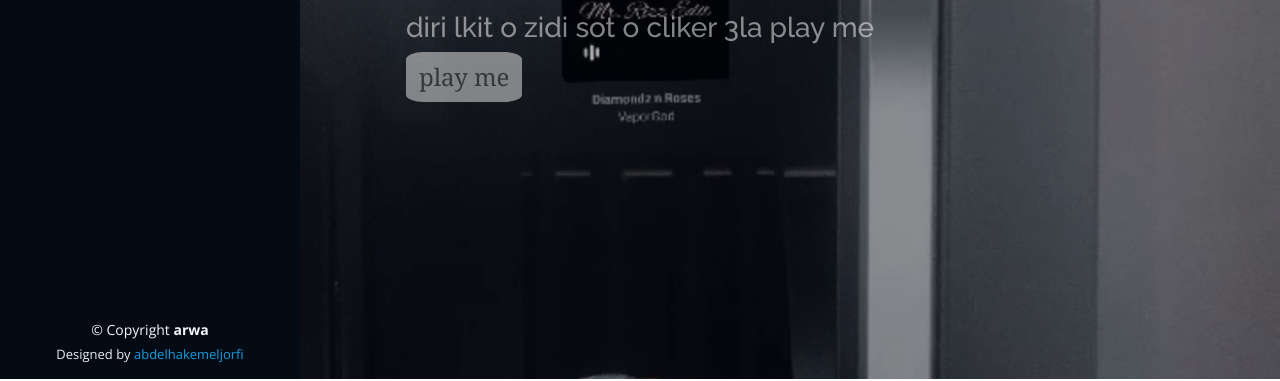
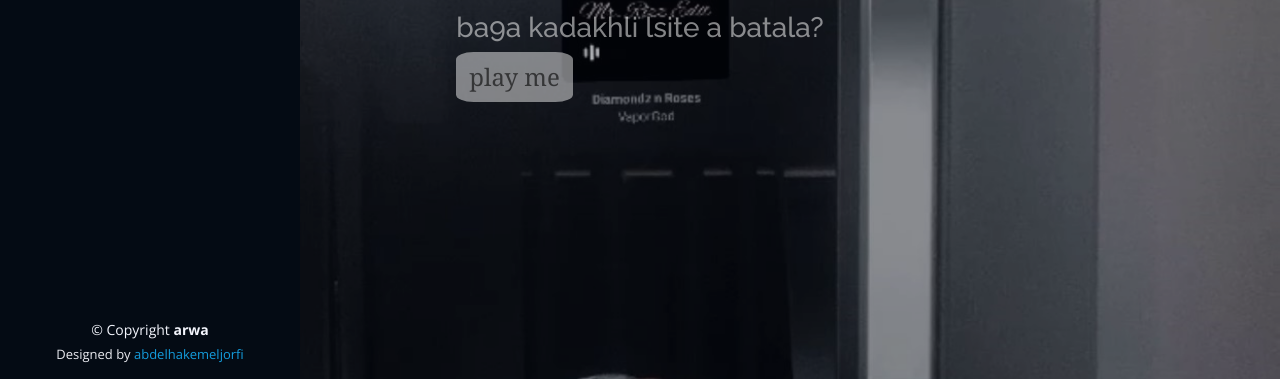
Before and after one commit to hakeeeem01/Batala, a plain HTML site: page index.html in a window 1280 px wide. Shown: the part 421-802 px from the top of the page. Drawn offline with nearby package versions, Linux system fonts and the light colour scheme; a script that the page names is missing; a web font is replaced by a local one.

Commit message:
Update index.html

```diff
--- a/index.html
+++ b/index.html
@@ -82,7 +82,7 @@
     <div class="hero-container" data-aos="fade-in">
       <h1>Arwaa</h1>
       <p>><span class="typed" data-typed-items="enjoy,a batala"></span></p>
-      <h3 class="info">diri lkit o zidi sot o cliker 3la play me</h3>
+      <h3 class="info">ba9a  kadakhli lsite a batala?</h3>
       <div>
         <button  id="btn" class="btn" onclick="playAudio()">play me</button>
         <audio id="audio" src="img/New Recording 7.mp3"></audio>
```
